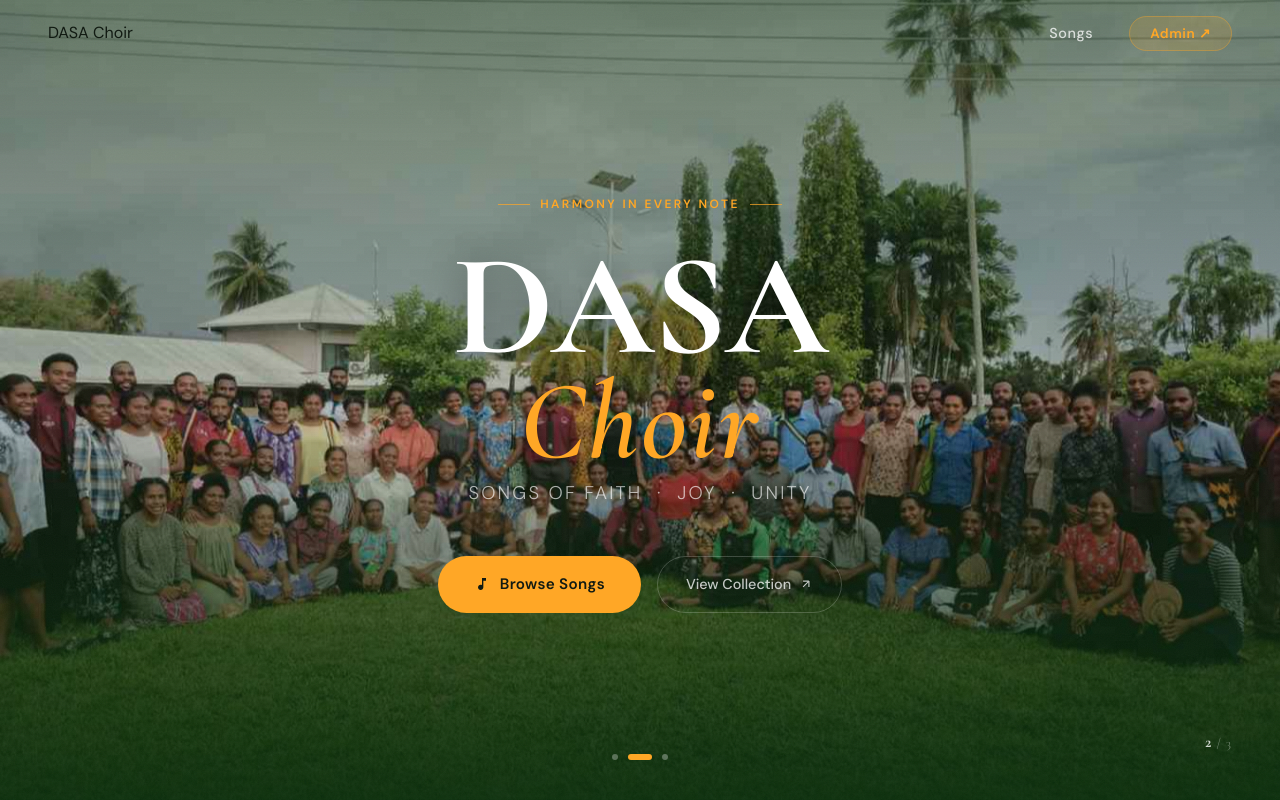
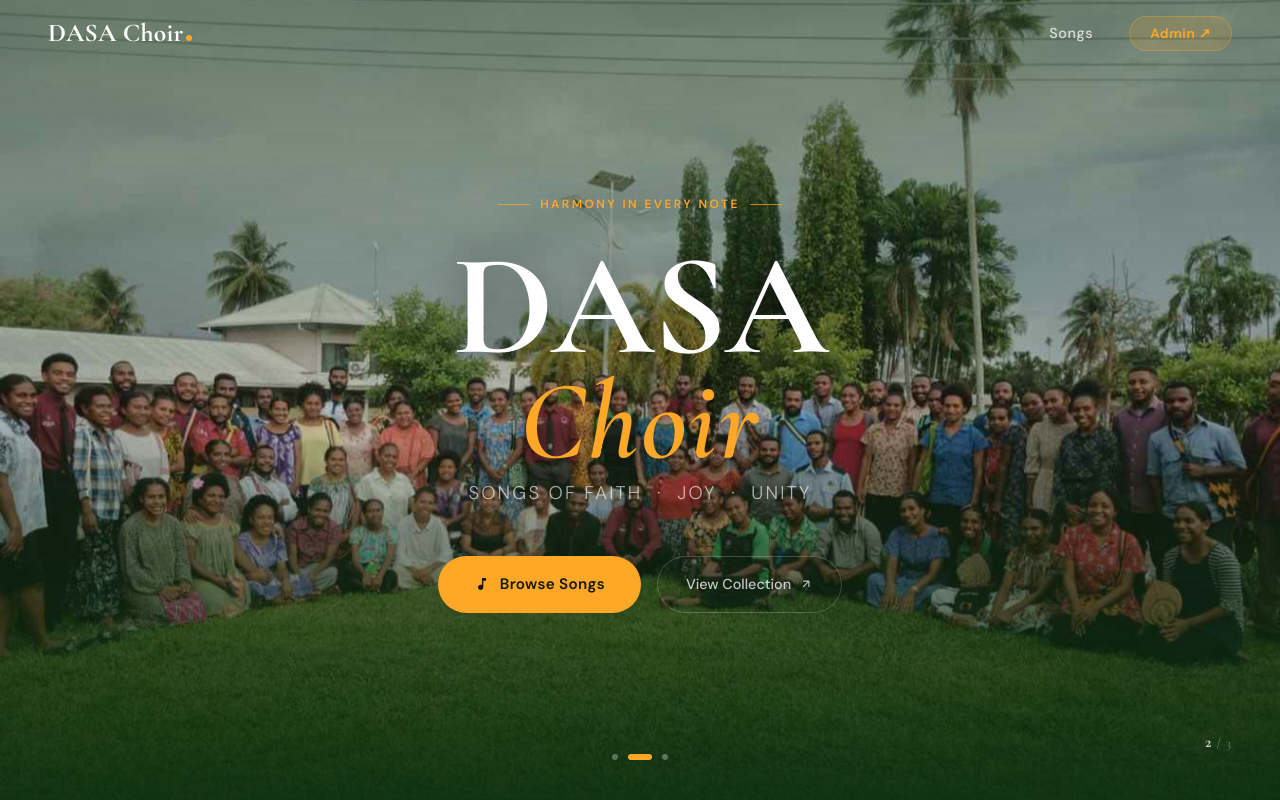
Before and after one commit to clydeNefoti176/dasa-choir-songs, a plain HTML site: page index.html in a window 1280 px wide. Shown: the top 800 px of the page. Drawn offline with nearby package versions, Linux system fonts and the light colour scheme.

Commit message:
Refactor nav-logo styles and add text and dot elements
Updated the nav-logo styles and added new elements for text and dot.

```diff
--- a/style.css
+++ b/style.css
@@ -83,29 +83,27 @@ body {
 
 .nav-logo {
   display: flex;
-  align-items: center;
+  align-items: baseline;
+  gap: 2px;
   text-decoration: none;
-  flex-shrink: 0;
 }
 
-.nav-logo-img {
-  height: 48px;          /* crisp on all screens — adjust if your logo needs more/less */
-  width: auto;
-  display: block;
-  object-fit: contain;
-  /* PNG with transparent bg renders fine on the dark navbar.
-     If your logo has a white background, add:
-     border-radius: 6px; or mix-blend-mode: lighten; */
-  transition: opacity 0.18s ease;
+.nav-logo-text {
+  font-family: var(--font-display);
+  font-size: 1.6rem;
+  font-weight: 700;
+  color: var(--white);
+  letter-spacing: 0.01em;
+  line-height: 1;
 }
 
-.nav-logo:hover .nav-logo-img {
-  opacity: 0.85;
-}
-
-/* Slightly smaller on mobile */
-@media (max-width: 480px) {
-  .nav-logo-img { height: 38px; }
+.nav-logo-dot {
+  width: 6px;
+  height: 6px;
+  border-radius: 50%;
+  background: var(--amber);
+  margin-bottom: 2px;
+  flex-shrink: 0;
 }
 
 .nav-links {
```
